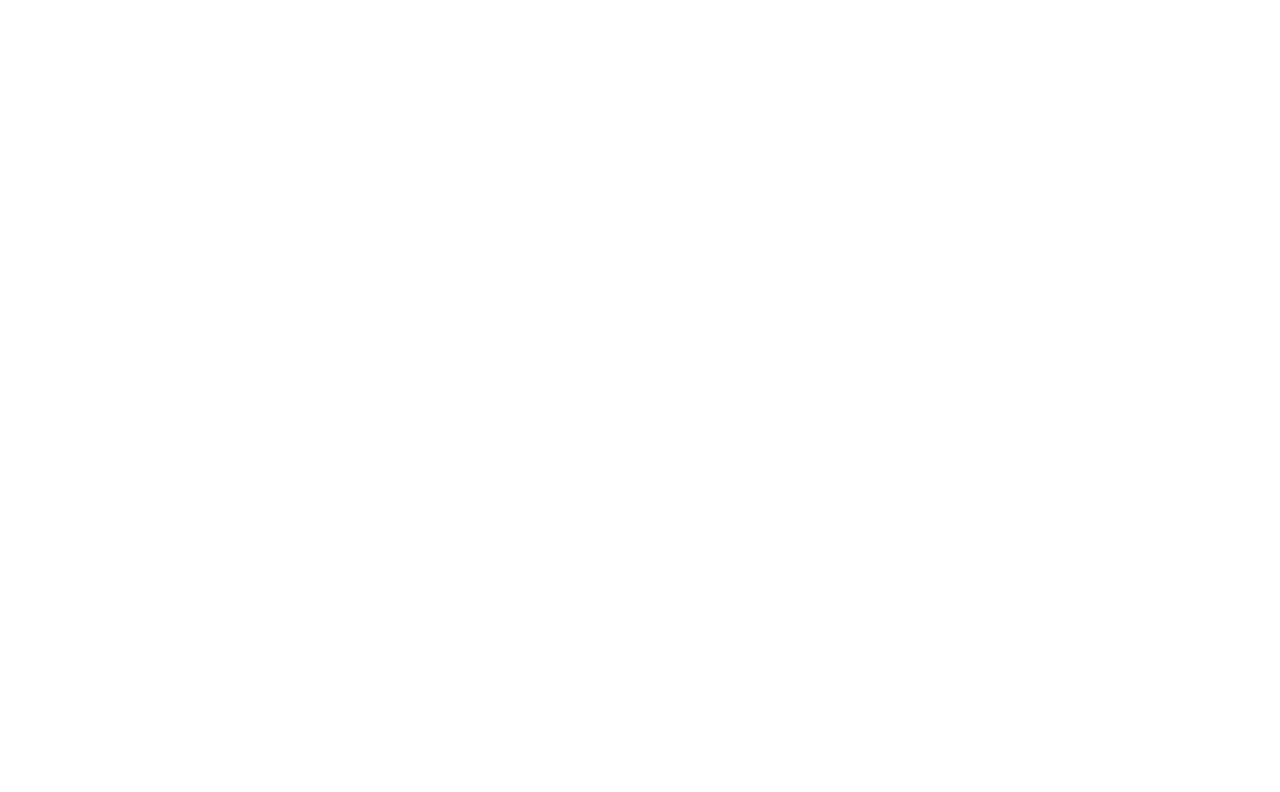
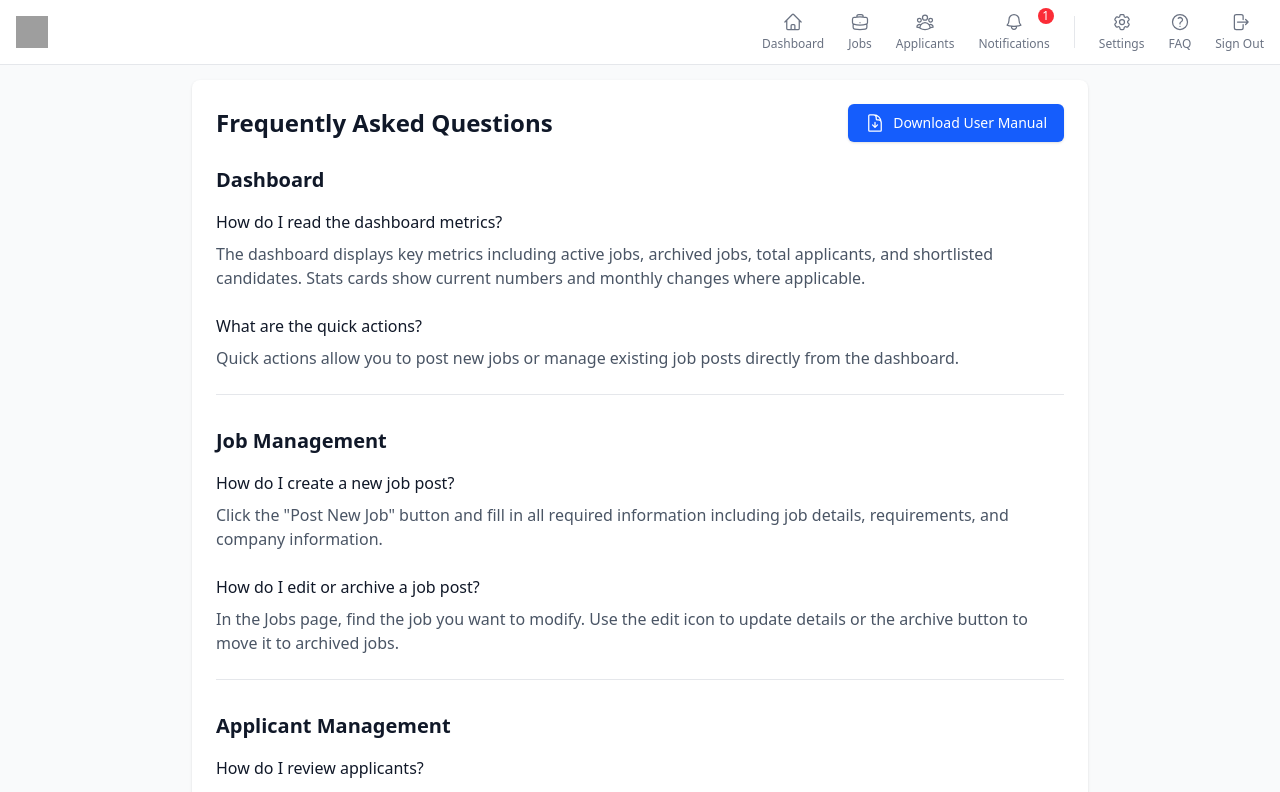
Before and after one commit to officialbryx/HireFlow-last, a React (Vite) app in the folder frontend/: page /hr/faq in a window 1280 px wide. Before the commit this address had no page. Shown: the top 792 px of the page. Built offline with nearby package versions, Linux system fonts and the light colour scheme; grey boxes are pictures that could not be loaded.

Commit message:
Added FAQ section to hr view

```diff
--- a/frontend/src/App.jsx
+++ b/frontend/src/App.jsx
@@ -14,6 +14,7 @@
 import Dashboard from "./pages/hr/Dashboard";
 import Jobs from "./pages/hr/Jobs";
 import Profile from "./pages/Profile";
+import FAQ from './pages/hr/FAQ';
 import "./index.css";
 import { QueryClient, QueryClientProvider } from '@tanstack/react-query';
 import { ReactQueryDevtools } from '@tanstack/react-query-devtools';
@@ -99,6 +100,7 @@
         {/* HR Routes */}
         <Route path="/hr/dashboard" element={<Dashboard />} />
         <Route path="/hr/jobs" element={<Jobs />} />
+        <Route path="/hr/faq" element={<FAQ />} />
 
         {/* Profile Page */}
         <Route path="/profile" element={<Profile />} />
--- a/frontend/src/components/HRNavbar.jsx
+++ b/frontend/src/components/HRNavbar.jsx
@@ -5,6 +5,7 @@
   UserGroupIcon,
   Cog6ToothIcon,
   ArrowRightOnRectangleIcon,
+  QuestionMarkCircleIcon,
 } from "@heroicons/react/24/outline";
 import NotificationsDropdown from "./notifications/NotificationsDropdown";
 
@@ -62,6 +63,11 @@
               to="/hr/settings"
             />
             <NavItem
+              icon={<QuestionMarkCircleIcon className="h-5 w-5" />}
+              text="FAQ"
+              to="/hr/faq"
+            />
+            <NavItem
               icon={<ArrowRightOnRectangleIcon className="h-5 w-5" />}
               text="Sign Out"
               to="/login"
--- /dev/null
+++ b/frontend/src/pages/hr/FAQ.jsx
@@ -0,0 +1,95 @@
+import HRNavbar from '../../components/HRNavbar';
+import { DocumentArrowDownIcon } from '@heroicons/react/24/outline';
+
+const FAQ = () => {
+  const faqSections = [
+    {
+      title: 'Dashboard',
+      questions: [
+        {
+          q: 'How do I read the dashboard metrics?',
+          a: 'The dashboard displays key metrics including active jobs, archived jobs, total applicants, and shortlisted candidates. Stats cards show current numbers and monthly changes where applicable.'
+        },
+        {
+          q: 'What are the quick actions?',
+          a: 'Quick actions allow you to post new jobs or manage existing job posts directly from the dashboard.'
+        }
+      ]
+    },
+    {
+      title: 'Job Management',
+      questions: [
+        {
+          q: 'How do I create a new job post?',
+          a: 'Click the "Post New Job" button and fill in all required information including job details, requirements, and company information.'
+        },
+        {
+          q: 'How do I edit or archive a job post?',
+          a: 'In the Jobs page, find the job you want to modify. Use the edit icon to update details or the archive button to move it to archived jobs.'
+        }
+      ]
+    },
+    {
+      title: 'Applicant Management',
+      questions: [
+        {
+          q: 'How do I review applicants?',
+          a: 'Navigate to the Applicants page where you can view all applications, filter by job post, and review individual applications.'
+        },
+        {
+          q: 'How do I shortlist candidates?',
+          a: 'While reviewing an application, use the shortlist button to add candidates to your shortlist for further consideration.'
+        }
+      ]
+    }
+  ];
+
+  return (
+    <div className="min-h-screen bg-gray-50">
+      <HRNavbar />
+      <div className="pt-20 px-4 sm:px-6 lg:px-8">
+        <div className="max-w-4xl mx-auto">
+          <div className="bg-white shadow rounded-lg p-6 mb-6">
+            <div className="flex justify-between items-center mb-6">
+              <h1 className="text-2xl font-semibold text-gray-900">
+                Frequently Asked Questions
+              </h1>
+              <a
+                href="/user-manual.pdf"
+                download
+                className="inline-flex items-center px-4 py-2 border border-transparent rounded-md shadow-sm text-sm font-medium text-white bg-blue-600 hover:bg-blue-700"
+              >
+                <DocumentArrowDownIcon className="h-5 w-5 mr-2" />
+                Download User Manual
+              </a>
+            </div>
+
+            <div className="space-y-8">
+              {faqSections.map((section, index) => (
+                <div key={index} className="border-b border-gray-200 pb-6 last:border-0">
+                  <h2 className="text-xl font-semibold text-gray-900 mb-4">
+                    {section.title}
+                  </h2>
+                  <div className="space-y-6">
+                    {section.questions.map((item, qIndex) => (
+                      <div key={qIndex}>
+                        <h3 className="text-base font-medium text-gray-900 mb-2">
+                          {item.q}
+                        </h3>
+                        <p className="text-gray-600">
+                          {item.a}
+                        </p>
+                      </div>
+                    ))}
+                  </div>
+                </div>
+              ))}
+            </div>
+          </div>
+        </div>
+      </div>
+    </div>
+  );
+};
+
+export default FAQ;
```
